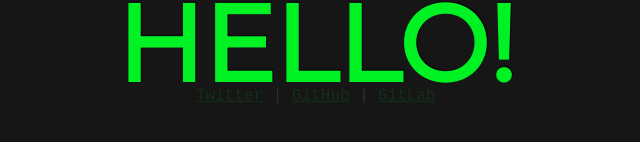
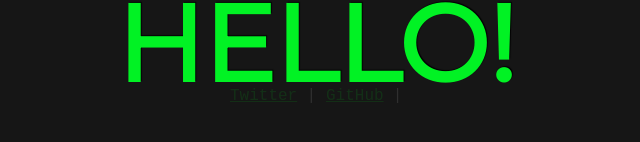
Before and after one commit to Pr0xe/pr0xe.github.io, a plain HTML site: page index.html in a window 1280 px wide. Shown: the part 338-480 px from the top of the page, 324-964 px from the left. Drawn offline with nearby package versions, Linux system fonts and the light colour scheme; a web font is replaced by a local one.

Commit message:
gitlab removed

```diff
--- a/index.html
+++ b/index.html
@@ -29,7 +29,6 @@ document.addEventListener('contextmenu', event => event.preventDefault());
     <span class="links">
     <a href="https://twitter.com/Pr0xe_NET" target="_blank" class="hvr-pulse-grow">Twitter</a> <span class="sep"> | </span>
     <a href="https://github.com/Pr0xe" target="_blank" class="hvr-pulse-grow">GitHub</a> <span class="sep"> | </span>
-    <a href="https://gitlab.com/Pr0xe" target="_blank" class="hvr-pulse-grow">GitLab</a>
     <br><br>
     </div>
 </body>
```
